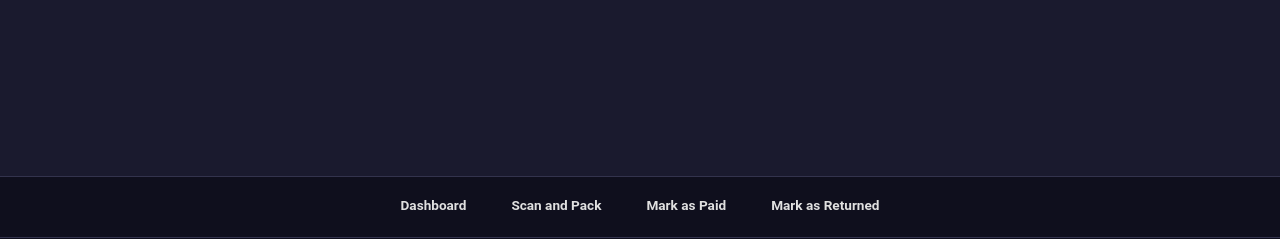
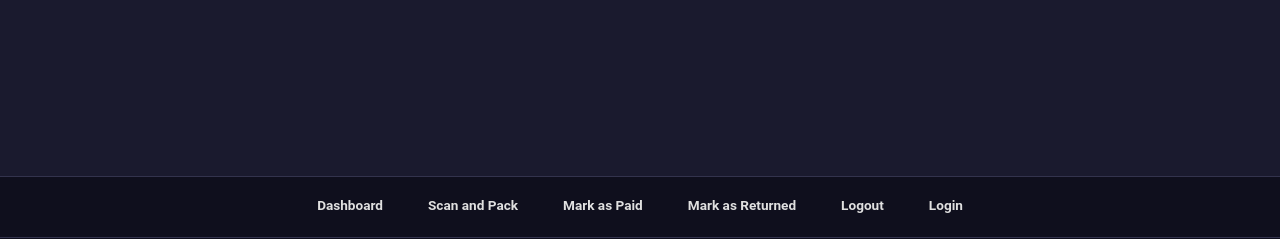
Before and after one commit to Muhammad2684/Bulkmarkpaid, a Flask app: page / in a window 1280 px wide. Shown: the part 561-800 px from the top of the page. Run offline with Flask 3, Linux system fonts and the light colour scheme; some libraries are stand-ins or nearby versions.

Commit message:
Update navigation links to external URLs

```diff
--- a/templates/navigation.html
+++ b/templates/navigation.html
@@ -46,9 +46,11 @@
 <!-- The HTML for the navigation bar -->
 <nav>
     <div class="nav-links">
-        <a href="/" class="{% if active_page == 'dashboard' %}active{% endif %}">Dashboard</a>
-        <a href="/scan-pack" class="{% if active_page == 'scan' %}active{% endif %}">Scan and Pack</a>
-        <a href="/mark-paid" class="{% if active_page == 'paid' %}active{% endif %}">Mark as Paid</a>
-        <a href="/mark-returned" class="{% if active_page == 'inventory' %}active{% endif %}">Mark as Returned</a>
+        <a href="https://dashboard-pax1.onrender.com" class="{% if active_page == 'dashboard' %}active{% endif %}">Dashboard</a>
+        <a href="https://scan-and-pack.onrender.com" class="{% if active_page == 'scan' %}active{% endif %}">Scan and Pack</a>
+        <a href="https://bulkmarkpaid.onrender.com" class="{% if active_page == 'paid' %}active{% endif %}">Mark as Paid</a>
+        <a href="https://markasreturned.onrender.com" class="{% if active_page == 'returned' %}active{% endif %}">Mark as Returned</a>
+        <a href="https://dashboard-pax1.onrender.com/logout" class="{% if active_page == 'logout' %}active{% endif %}">Logout</a>
+        <a href="https://dashboard-pax1.onrender.com/login" class="{% if active_page == 'login' %}active{% endif %}">Login</a>
     </div>
 </nav>
```
